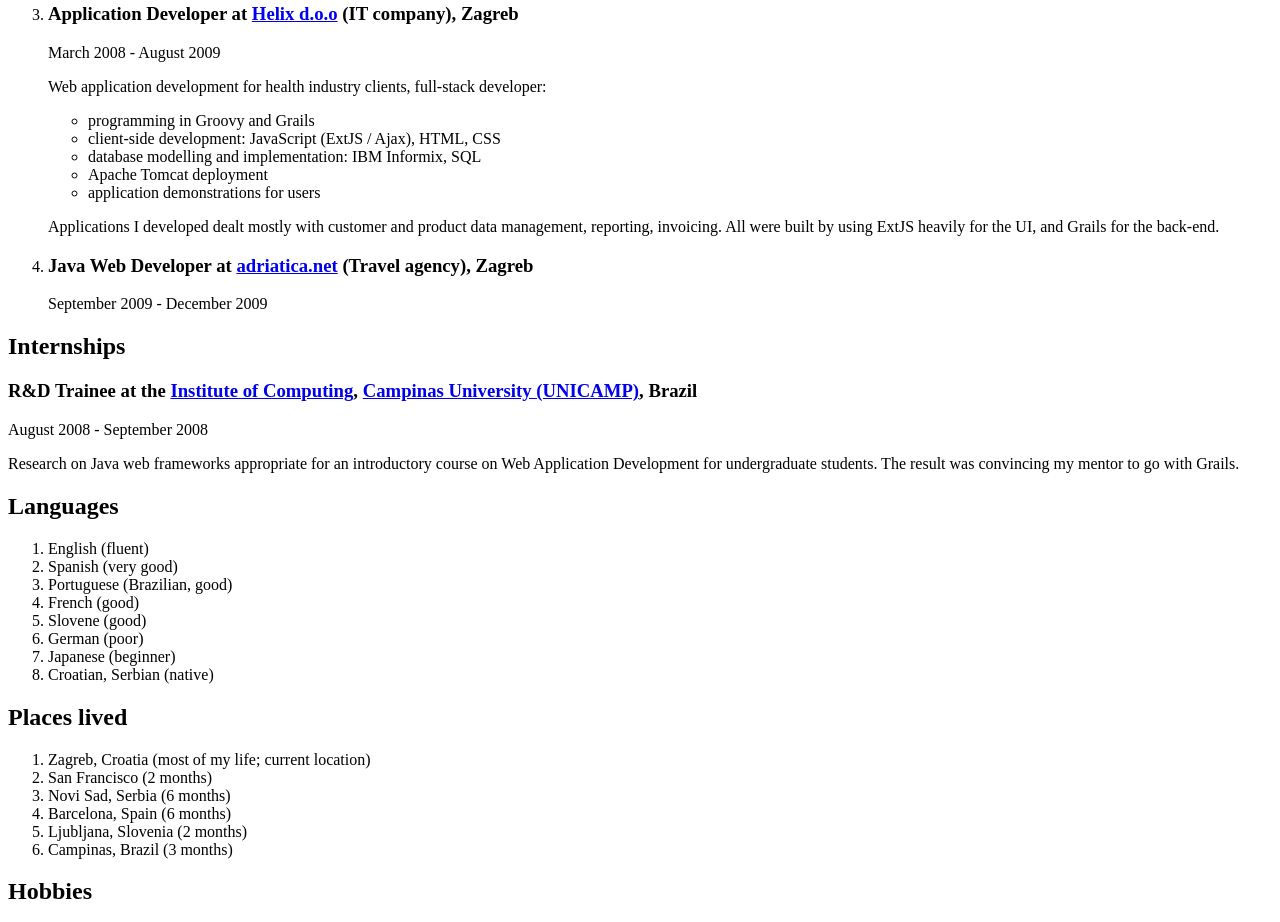
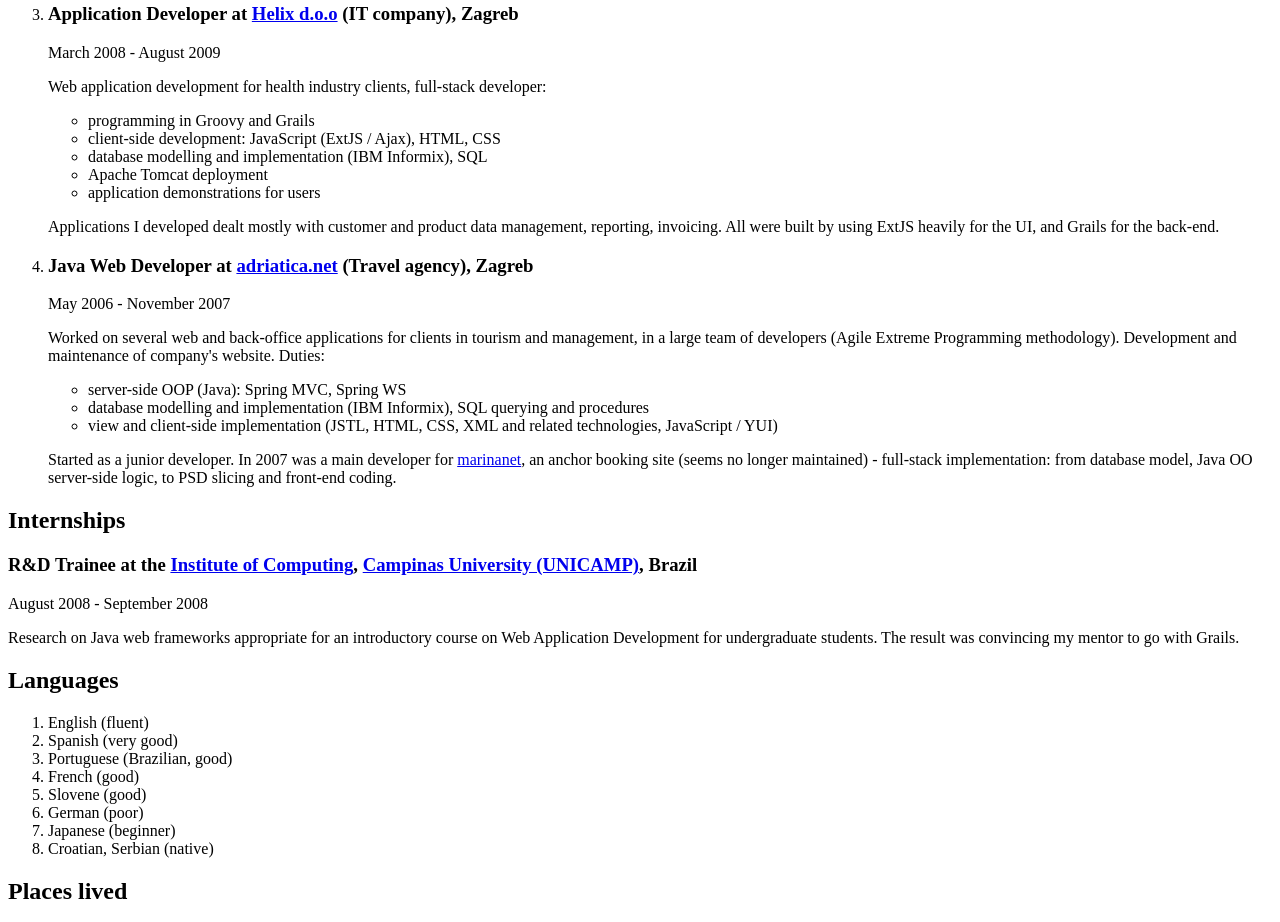
Before and after one commit to ivana/resume, a plain HTML site: page cv.html in a window 1280 px wide. Shown: the part 2880-3802 px from the top of the page. Drawn offline with Linux system fonts and the light colour scheme.

Commit message:
adriatica

```diff
--- a/cv.html
+++ b/cv.html
@@ -245,7 +245,7 @@
             <ul>
               <li>programming in Groovy and Grails</li>
               <li>client-side development: JavaScript (ExtJS / Ajax), HTML, CSS</li>
-              <li>database modelling and implementation: IBM Informix, SQL</li>
+              <li>database modelling and implementation (IBM Informix), SQL</li>
               <li>Apache Tomcat deployment</li>
               <li>application demonstrations for users</li>
             </ul>
@@ -260,7 +260,18 @@
             <h1>Java Web Developer at
               <a href="http://www.adriatica.net/home/home_en.htm">adriatica.net</a> (Travel agency), Zagreb
             </h1>
-            <time datetime="2009-09">September 2009</time> - <time datetime="2009-12">December 2009</time>
+            <time datetime="2006-05">May 2006</time> - <time datetime="2007-11">November 2007</time>
+            <p>Worked on several web and back-office applications for clients in tourism and management, in a large team of developers
+              (Agile Extreme Programming methodology). Development and maintenance of company's website. Duties:</p>
+            <ul>
+              <li>server-side OOP (Java): Spring MVC, Spring WS</li>
+              <li>database modelling and implementation (IBM Informix), SQL querying and procedures
+              <li>view and client-side implementation (JSTL, HTML, CSS, XML and related technologies, JavaScript / YUI)</li>
+            </ul>
+            <p>Started as a junior developer. In 2007 was a main developer for
+              <a href="http://www.marinanet.hr/home_en.htm">marinanet</a>, an anchor booking site (seems no longer maintained) -
+              full-stack implementation: from database model, Java OO server-side logic, to PSD slicing and front-end coding.
+            </p>
           </section>
         </li>
       </ol>
```
